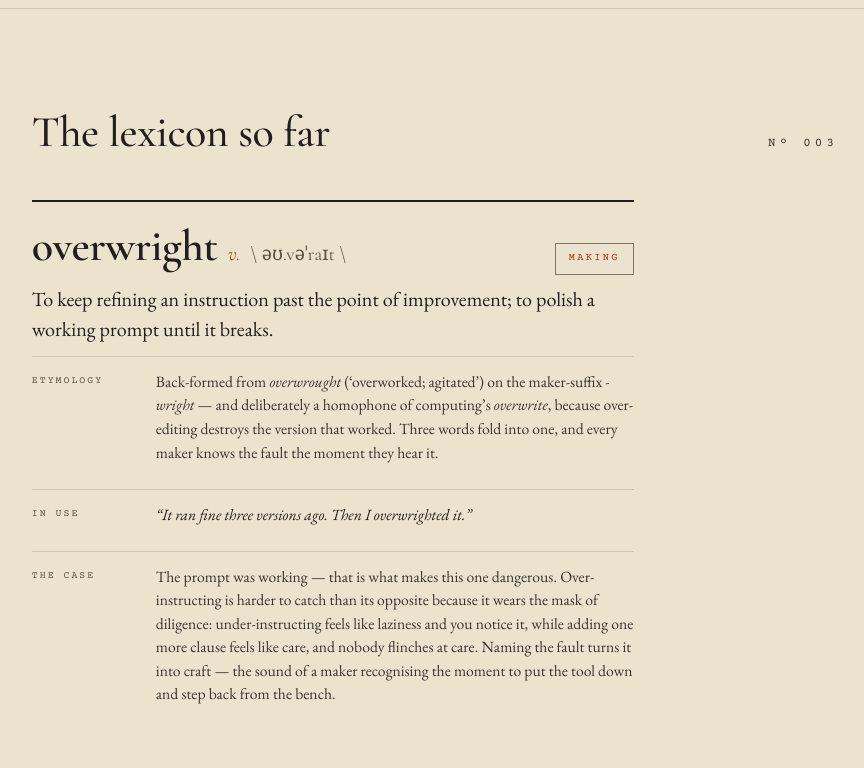
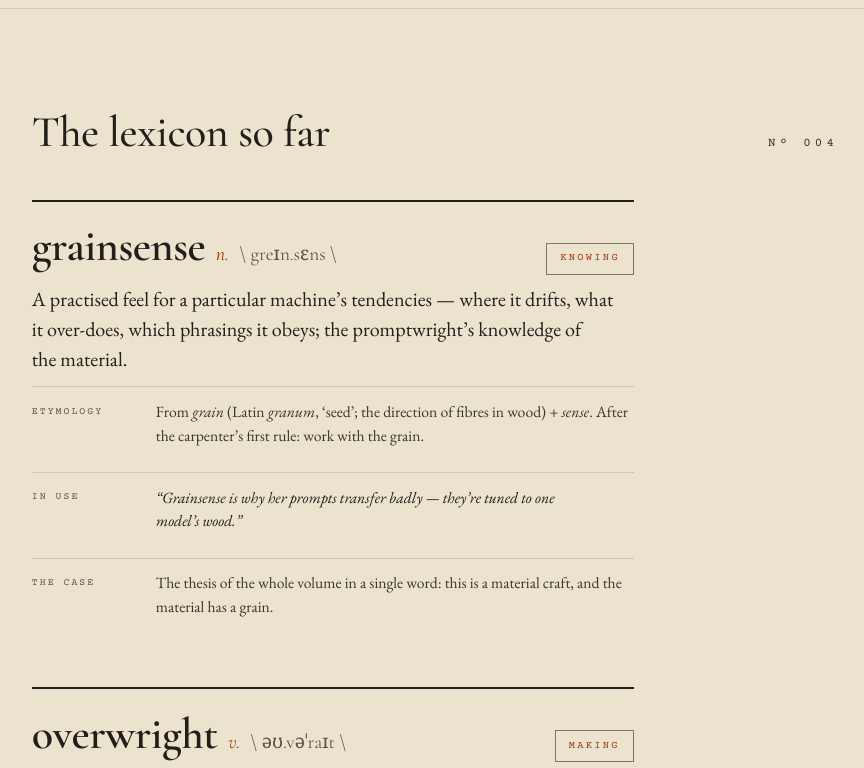
Before and after one commit to emmadarlingt-hue/promptwrought-site, a plain HTML site: page index.html in a window 1280 px wide. Shown: the part 2060-2828 px from the top of the page, without its empty margins (205-1069 px from the left). Drawn offline with nearby package versions, Linux system fonts and the light colour scheme.

Commit message:
Add issue 004, grainsense
Copied from Verbarium (Work, Vol. VI). Three house conventions applied
on the way in and nothing else touched: the double hyphens became em
dashes, straight apostrophes became curly, and the etymology's root
words took <em>, matching the three entries already on the page.

Two judgement calls worth a look before this goes out:

`tag` is "Knowing", to sit alongside Asking, Keeping and Making.
Verbarium files the word under Work, which is its own taxonomy rather
than the pill the site shows, so this one had to be chosen.

`pron` is transcribed without a leading stress mark, which is how it
reads in Verbarium — but every other entry carries one, so it is worth
confirming rather than trusting.

next_word is left empty: week 35 has no word assigned yet, so the
closing line reads "The fifth entry is being set."

Co-Authored-By: Claude Opus 5 <noreply@anthropic.com>

```diff
--- a/index.html
+++ b/index.html
@@ -512,8 +512,36 @@
     <!-- lexicon:start -->
     <div class="lexicon__head">
       <h2 id="lexicon">The lexicon so far</h2>
-      <p class="label">Nº 003</p>
+      <p class="label">Nº 004</p>
     </div>
+
+    <article class="word-entry">
+      <div class="word-entry__head">
+        <span class="word-entry__word">grainsense</span>
+        <span class="word-entry__pos">n.</span>
+        <span class="word-entry__pron">\ greɪn.sɛns \</span>
+        <span class="word-entry__meta"><span class="tag">Knowing</span></span>
+      </div>
+
+      <p class="word-entry__def">A practised feel for a particular machine’s tendencies — where it drifts, what
+        it over-does, which phrasings it obeys; the promptwright’s knowledge of the material.</p>
+
+      <div class="field">
+        <div class="field__k">Etymology</div>
+        <p class="field__v">From <em>grain</em> (Latin <em>granum</em>, ‘seed’; the direction of fibres in wood)
+          + <em>sense</em>. After the carpenter’s first rule: work with the grain.</p>
+      </div>
+      <div class="field">
+        <div class="field__k">In use</div>
+        <p class="field__v"><cite>“Grainsense is why her prompts transfer badly — they’re tuned to one model’s
+          wood.”</cite></p>
+      </div>
+      <div class="field">
+        <div class="field__k">The case</div>
+        <p class="field__v">The thesis of the whole volume in a single word: this is a material craft, and the
+          material has a grain.</p>
+      </div>
+    </article>
 
     <article class="word-entry">
       <div class="word-entry__head">
@@ -603,8 +631,8 @@
       </div>
     </article>
 
-    <p class="forthcoming">The fourth entry — <em>grainsense</em> — is being set. Subscribe below and it will
-      arrive when it is ready, and not before.</p>
+    <p class="forthcoming">The fifth entry is being set. Subscribe below and it will arrive when it is ready,
+      and not before.</p>
     <!-- lexicon:end -->
   </section>
 
```
Also changed, not shown: calendar/words.js (+5 -5 lines), issues/004-grainsense.json (added, +13 -0 lines).
